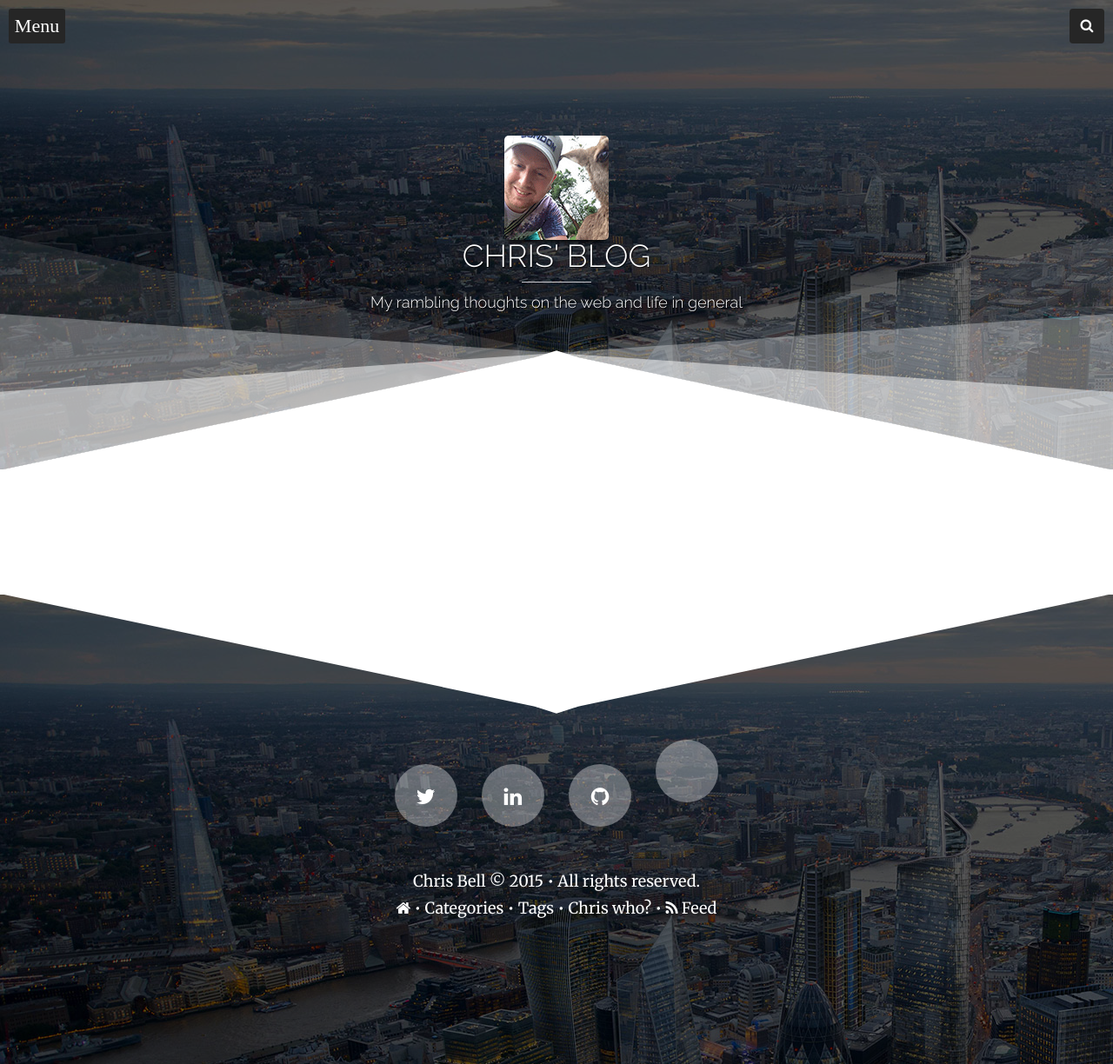
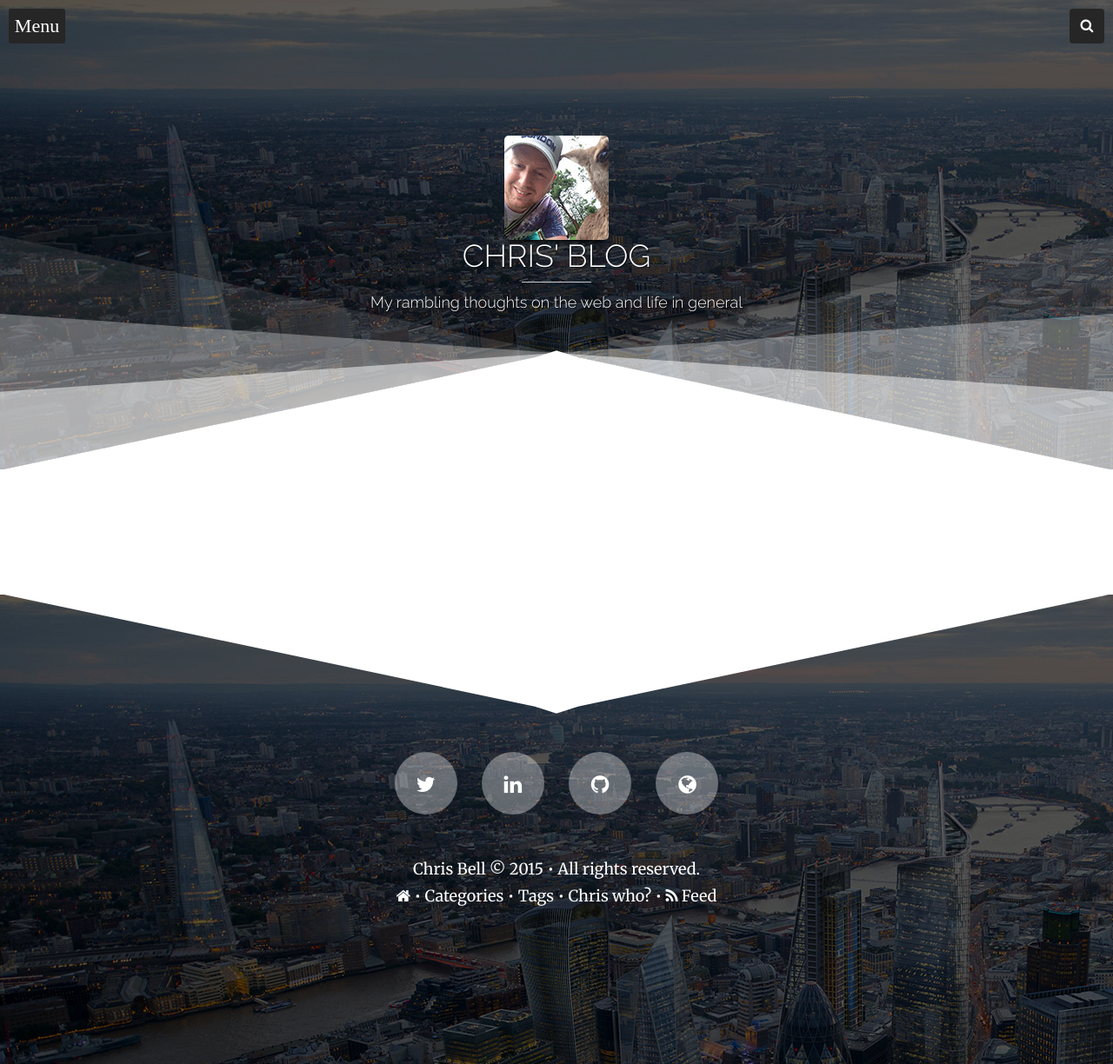
Before and after one commit to chrisbell08/chrisbell08.github.io, a Jekyll site: the page built from index.html, in a window 1280 px wide. Shown: the whole page at 87% size. Built offline with Jekyll 4.4.1, drawn with Linux system fonts in a browser that asks for light colours; nearby versions of some CDN libraries; the list of posts is cut into pages by our own code.

Commit message:
Debugging

```diff
--- a/_includes/footer.html
+++ b/_includes/footer.html
@@ -50,7 +50,7 @@
             </li>{% endif %}
                 {% if site.owner.treehouse %}<li>
                 <a href="http://teamtreehouse.com/{{ site.owner.treehouse }}" data-toggle="tooltip" title="{{ site.owner.treehouse}} on Team Treehouse" target="_blank">
-                    <i class="icon-graduation-cap"></i>
+                    <i class="icon-globe"></i>
                 </a>
             </li>{% endif %}
         </ul>
```
